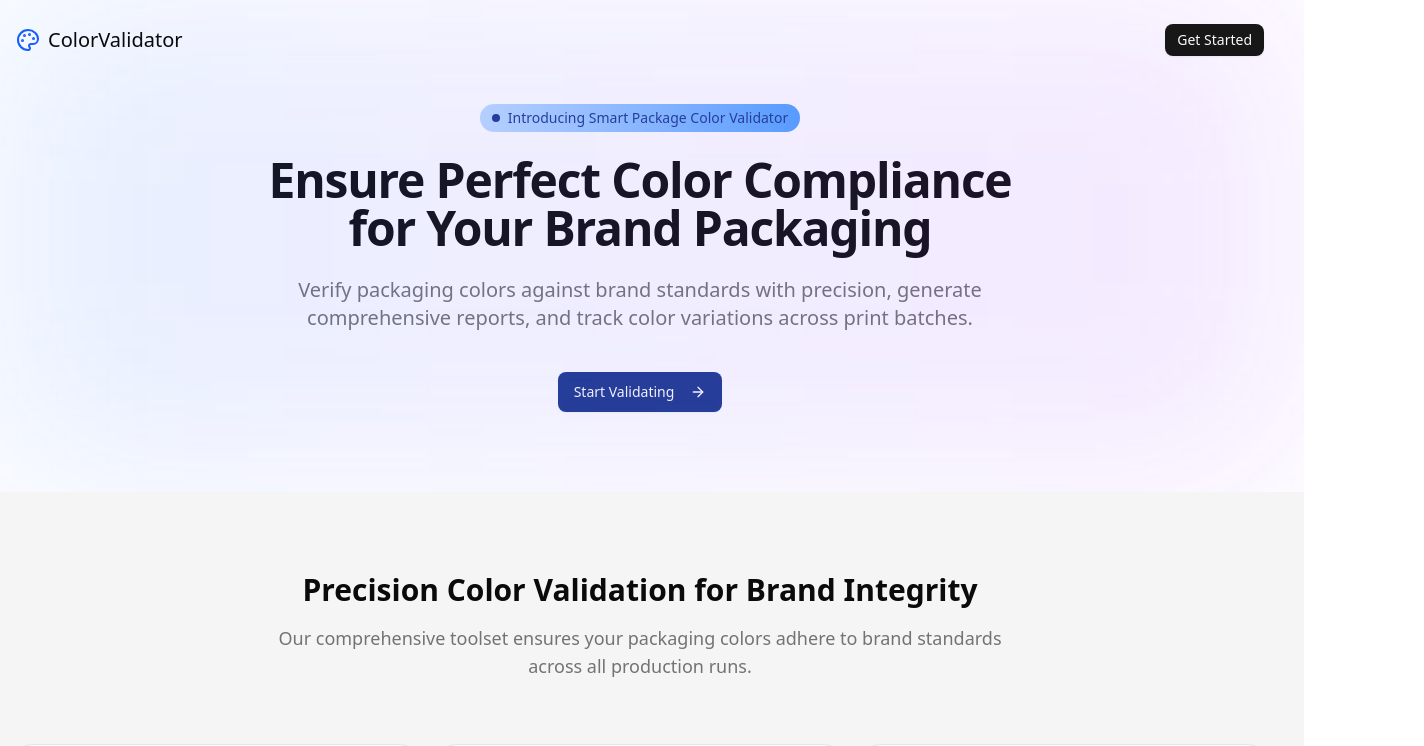
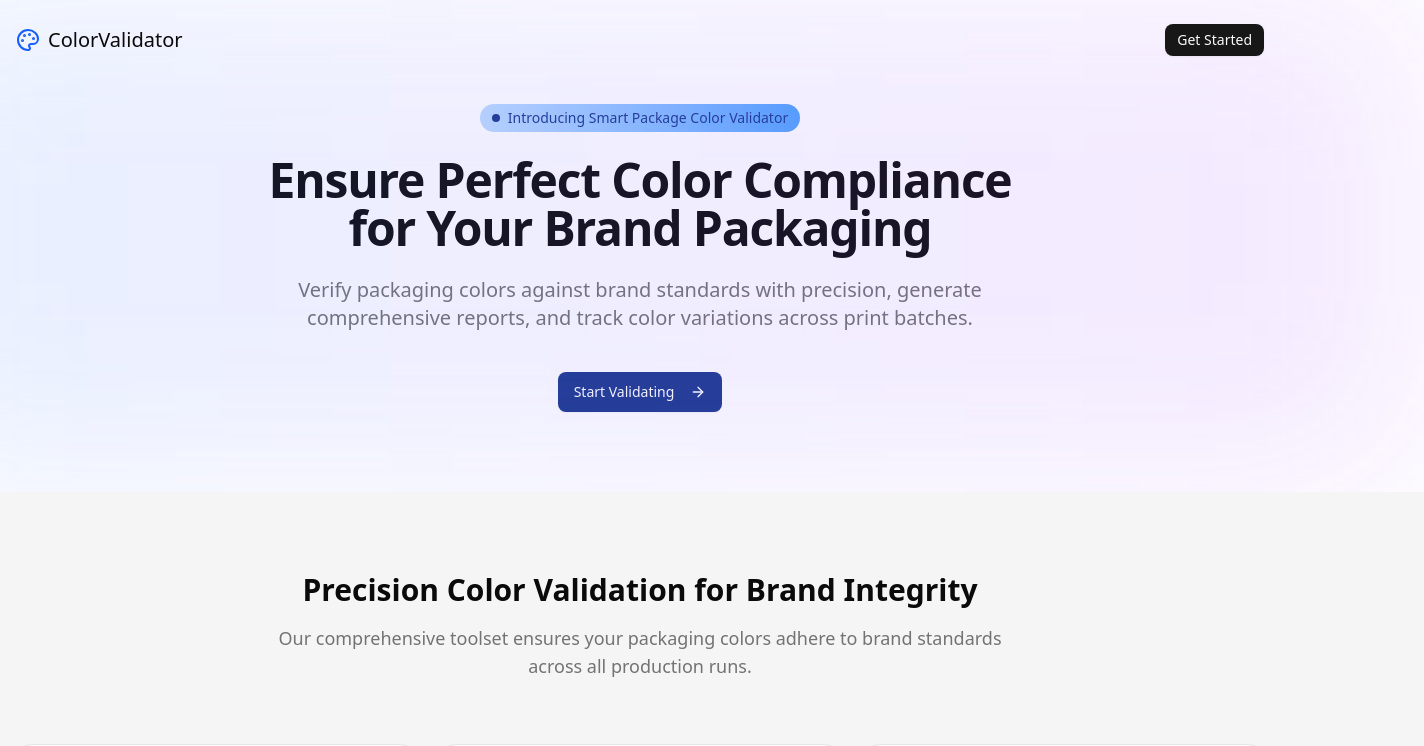
Before and after one commit to ppratik07/color-validator, a React (Vite) app in the folder colorvalidator/: page / in a window 1280 px wide. Shown: the top 746 px of the page, 1424 px wide, since content can reach past the window. Built offline with nearby package versions, Linux system fonts and the light colour scheme.

Commit message:
css fixes

```diff
--- a/colorvalidator/src/pages/History.tsx
+++ b/colorvalidator/src/pages/History.tsx
@@ -98,7 +98,7 @@ const History = () => {
   };
 
   return (
-    <main className="min-h-screen flex flex-col bg-muted/30 px-4 sm:px-6">
+    <main className="min-h-screen flex flex-col bg-muted/30 px-4 sm:px-6 ">
       <Header
         title="Analysis History"
         subtitle="View and manage your past color analyses"
--- a/colorvalidator/src/pages/Index.tsx
+++ b/colorvalidator/src/pages/Index.tsx
@@ -95,13 +95,13 @@ const Index = () => {
   }, [selectedProfile]);
 
   return (
-    <main className="min-h-screen flex flex-col bg-muted/30 px-4 sm:px-8">
+    <main className="min-h-screen flex flex-col bg-muted/30 px-4 sm:px-8 ">
       <Header
         title="Smart Package Color Validator"
         subtitle="Upload a design and analyze color compliance"
       />
 
-      <div className="flex-grow py-6">
+      <div className="flex-grow py-6 ">
         <div className="max-w-7xl mx-auto">
           <div className="grid grid-cols-1 gap-4 sm:gap-6 lg:grid-cols-2">
             <div className="space-y-6">
--- a/colorvalidator/src/pages/LandingPage.tsx
+++ b/colorvalidator/src/pages/LandingPage.tsx
@@ -8,7 +8,7 @@ import Footer from "../components/Footer"
 
 export const LandingPage = () => {
     return (
-        <div className="-m-6 sm:-m-14">
+        <div className="-m-6 sm:-m-14 lg:-ml-44 lg:-mr-44">
             <div className="w-full flex flex-col bg-background text-foreground">
                 <LogoHeader />
 
```
